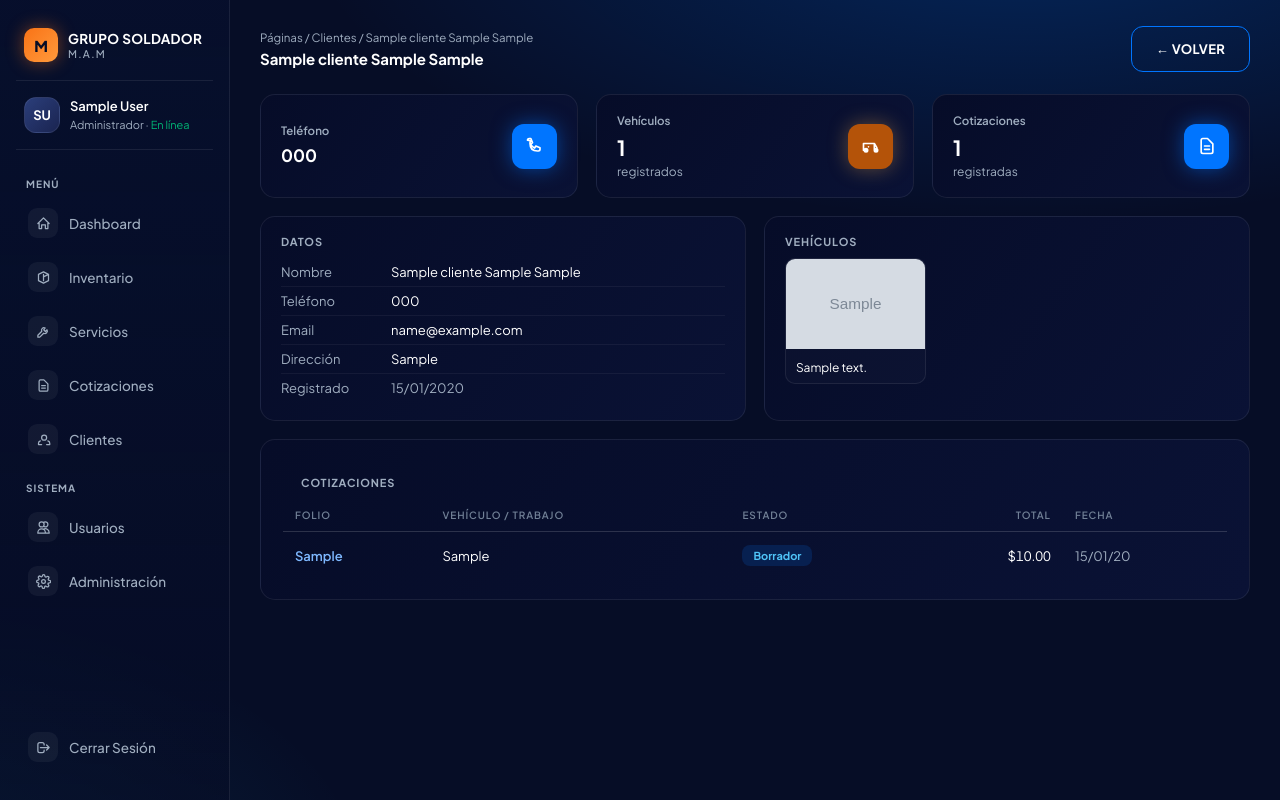
After one commit to alu222410833-pixel/grupo-soldador, a Django app: page /clientes/1/ in a window 1280 px wide. The commit adds this page. Run offline with Django 5.2, Linux system fonts and the light colour scheme; a user stored in the database is signed in; tables that the repository leaves empty hold one stand-in row (values such as "Sample post"); grey boxes marked "Sample" are stand-in pictures.

Commit message:
Clientes: ojo al detalle + botón WhatsApp (wa.me con lada +52)
Co-Authored-By: Devin AI <158243242+devin-ai-integration[bot]@users.noreply.github.com>

```diff
--- a/seed_demo.py
+++ b/seed_demo.py
@@ -25,8 +25,8 @@ if created:
     u.set_password("taller123")
     u.save()
 
-c1, _ = Cliente.objects.get_or_create(nombre="Juan Pérez García", defaults={"telefono": "555-0101"})
-c2, _ = Cliente.objects.get_or_create(nombre="María López Ruiz", defaults={"telefono": "555-0102"})
+c1, _ = Cliente.objects.get_or_create(nombre="Juan Pérez García", defaults={"telefono": "+52 81 8300 1111"})
+c2, _ = Cliente.objects.get_or_create(nombre="María López Ruiz", defaults={"telefono": "+52 81 8300 2222"})
 c3, _ = Cliente.objects.get_or_create(nombre="Carlos Méndez")
 
 # Categorías padre/hijo de ejemplo
--- a/taller/models.py
+++ b/taller/models.py
@@ -19,6 +19,14 @@ class Cliente(models.Model):
     @property
     def nombre_completo(self):
         return " ".join(p for p in (self.nombre, self.apellido_paterno, self.apellido_materno) if p)
+
+    @property
+    def telefono_wa(self):
+        """Número para wa.me — solo dígitos; agrega 52 si es número de 10."""
+        d = "".join(c for c in self.telefono if c.isdigit())
+        if len(d) == 10:
+            d = "52" + d
+        return d if len(d) == 12 and d.startswith("52") else ""
 
     def __str__(self):
         return self.nombre_completo
--- a/taller/urls.py
+++ b/taller/urls.py
@@ -15,6 +15,7 @@ urlpatterns = [
     path("cotizaciones/nueva/", views.cotizacion_nueva, name="cotizacion_nueva"),
     path("clientes/", views.clientes, name="clientes"),
     path("clientes/nuevo/", views.cliente_nuevo, name="cliente_nuevo"),
+    path("clientes/<int:pk>/", views.cliente_detalle, name="cliente_detalle"),
     path("usuarios/", views.usuarios, name="usuarios"),
     path("usuarios/nuevo/", views.usuario_nuevo, name="usuario_nuevo"),
     path("administracion/", views.administracion, name="administracion"),
--- a/taller/views.py
+++ b/taller/views.py
@@ -113,6 +113,16 @@ def usuarios(request):
     User = get_user_model()
     return render(request, "taller/usuarios.html", {
         "empleados": User.objects.order_by("username"),
+    })
+
+
+@login_required
+def cliente_detalle(request, pk):
+    c = get_object_or_404(Cliente.objects.prefetch_related("vehiculos", "cotizaciones"), pk=pk)
+    return render(request, "taller/cliente_detalle.html", {
+        "c": c,
+        "cotizaciones": c.cotizaciones.order_by("-creado_en")[:50],
+        "vehiculos": c.vehiculos.all(),
     })
 
 
--- a/templates/base.html
+++ b/templates/base.html
@@ -282,6 +282,8 @@
   .eye { display: inline-flex; align-items: center; justify-content: center; width: 30px; height: 30px; border-radius: 8px; color: var(--text-sec); }
   .eye svg { width: 17px; height: 17px; }
   .eye:hover { color: var(--blue); background: rgba(0,117,255,.12); }
+  .wa { display: inline-flex; align-items: center; justify-content: center; width: 30px; height: 30px; border-radius: 8px; color: #22C55E; }
+  .wa:hover { color: #4ADE80; background: rgba(34,197,94,.12); }
 
   /* ---------- Responsivo ---------- */
   .mobile-bar { display: none; }
--- /dev/null
+++ b/templates/taller/cliente_detalle.html
@@ -0,0 +1,79 @@
+{% extends "base.html" %}
+{% block title %}{{ c.nombre_completo }} — Grupo Soldador M.A.M{% endblock %}
+{% block content %}
+<div class="topbar">
+  <div>
+    <div class="crumb">Páginas / Clientes / {{ c.nombre_completo }}</div>
+    <h1>{{ c.nombre_completo }}</h1>
+  </div>
+  <div class="cta-row" style="margin:0">
+    {% if c.telefono_wa %}<a class="btn btn-primary" style="background:#22C55E" href="https://wa.me/{{ c.telefono_wa }}" target="_blank" rel="noopener"><svg fill="currentColor" viewBox="0 0 24 24" style="width:15px;height:15px"><path d="M12 2a10 10 0 00-8.6 15.1L2 22l5.1-1.3A10 10 0 1012 2zm5.2 14.1c-.2.6-1.2 1.1-1.7 1.2-.4.1-1 .1-1.6-.1-.4-.1-.9-.3-1.5-.6-2.6-1.1-4.3-3.8-4.4-4-.1-.2-1.1-1.4-1.1-2.7s.7-1.9 1-2.2c.2-.3.5-.3.7-.3h.5c.2 0 .4 0 .6.4l.9 2.1c.1.2.1.4 0 .6l-.4.6-.5.5c-.1.1-.3.3-.1.6.2.3.8 1.3 1.7 2.1 1.2 1 2.1 1.4 2.4 1.5.3.1.5.1.7-.1l1-1.2c.2-.3.4-.2.7-.1l2 1c.3.1.5.2.6.4 0 .1 0 .7-.2 1.3z"/></svg>WHATSAPP</a>{% endif %}
+    <a class="btn btn-outline" href="{% url 'clientes' %}">← VOLVER</a>
+  </div>
+</div>
+
+<div class="kpis" style="grid-template-columns:repeat(auto-fit,minmax(200px,1fr))">
+  <div class="kpi">
+    <div><div class="label">Teléfono</div><div class="value" style="font-size:17px">{{ c.telefono|default:"—" }}</div><div class="sub">{% if c.telefono_wa %}WhatsApp disponible{% endif %}</div></div>
+    <div class="kpi-icon"><svg fill="none" stroke="currentColor" stroke-width="2" viewBox="0 0 24 24"><path stroke-linecap="round" stroke-linejoin="round" d="M3 5a2 2 0 012-2h2l2 5-2.5 1.5a12 12 0 005 5L13 12l5 2v2a2 2 0 01-2 2h-1C8.6 18 6 15.4 6 9V8a2 2 0 012-2z"/></svg></div>
+  </div>
+  <div class="kpi">
+    <div><div class="label">Vehículos</div><div class="value">{{ vehiculos|length }}</div><div class="sub">registrados</div></div>
+    <div class="kpi-icon amber"><svg fill="none" stroke="currentColor" stroke-width="2" viewBox="0 0 24 24"><path stroke-linecap="round" stroke-linejoin="round" d="M8 17a2 2 0 11-4 0 2 2 0 014 0zm12 0a2 2 0 11-4 0 2 2 0 014 0zM3 9h13l3 5v3h-2M3 9v8h3m10-8v8m-7-4h.01"/></svg></div>
+  </div>
+  <div class="kpi">
+    <div><div class="label">Cotizaciones</div><div class="value">{{ cotizaciones|length }}</div><div class="sub">registradas</div></div>
+    <div class="kpi-icon"><svg fill="none" stroke="currentColor" stroke-width="2" viewBox="0 0 24 24"><path stroke-linecap="round" stroke-linejoin="round" d="M9 12h6m-6 4h6m2 5H7a2 2 0 01-2-2V5a2 2 0 012-2h5.6L19 9.4V19a2 2 0 01-2 2z"/></svg></div>
+  </div>
+</div>
+
+<div class="detail-grid" style="grid-template-columns:{% if vehiculos %}1fr 1fr{% else %}1fr{% endif %};margin-bottom:18px">
+  <div class="card" style="padding:18px 20px">
+    <div class="sec-h">DATOS</div>
+    <table class="kv">
+      <tr><td class="muted">Nombre</td><td>{{ c.nombre_completo }}</td></tr>
+      <tr><td class="muted">Teléfono</td><td>{{ c.telefono|default:"—" }}</td></tr>
+      <tr><td class="muted">Email</td><td>{{ c.email|default:"—" }}</td></tr>
+      <tr><td class="muted">Dirección</td><td>{{ c.direccion|default:"—" }}</td></tr>
+      <tr><td class="muted">Registrado</td><td class="muted">{{ c.creado_en|date:"d/m/Y" }}</td></tr>
+    </table>
+  </div>
+  {% if vehiculos %}
+  <div class="card" style="padding:18px 20px">
+    <div class="sec-h">VEHÍCULOS</div>
+    <div style="display:grid;grid-template-columns:repeat(auto-fill,minmax(130px,1fr));gap:10px">
+      {% for v in vehiculos %}
+      <div style="border:1px solid var(--border);border-radius:10px;overflow:hidden;background:rgba(255,255,255,.02)">
+        {% if v.imagen %}
+        <img src="{{ v.imagen.url }}" alt="{{ v.descripcion }}" style="width:100%;height:90px;object-fit:cover">
+        {% else %}
+        <div style="height:90px;display:flex;align-items:center;justify-content:center;color:var(--text-sec)"><svg fill="none" stroke="currentColor" stroke-width="1.5" viewBox="0 0 24 24" style="width:32px;height:32px"><path stroke-linecap="round" stroke-linejoin="round" d="M8 17a2 2 0 11-4 0 2 2 0 014 0zm12 0a2 2 0 11-4 0 2 2 0 014 0zM3 9h13l3 5v3h-2M3 9v8h3m10-8v8m-7-4h.01"/></svg></div>
+        {% endif %}
+        <div style="padding:8px 10px;font-size:12px">{{ v.descripcion|default:"—" }}</div>
+      </div>
+      {% endfor %}
+    </div>
+  </div>
+  {% endif %}
+</div>
+
+<div class="card">
+  <div class="sec-h" style="padding:16px 18px 0">COTIZACIONES</div>
+  <table>
+    <thead><tr><th>Folio</th><th>Vehículo / trabajo</th><th>Estado</th><th class="num">Total</th><th>Fecha</th></tr></thead>
+    <tbody>
+      {% for cot in cotizaciones %}
+      <tr>
+        <td class="folio">{{ cot.folio }}</td>
+        <td>{{ cot.vehiculo|default:"—" }}</td>
+        <td><span class="badge {% if cot.estado == 'APROBADA' %}b-ok{% elif cot.estado == 'RECHAZADA' %}b-bad{% elif cot.estado == 'PENDIENTE' %}b-warn{% else %}b-info{% endif %}">{{ cot.get_estado_display }}</span></td>
+        <td class="num">${{ cot.total|floatformat:2 }}</td>
+        <td class="muted">{{ cot.creado_en|date:"d/m/y" }}</td>
+      </tr>
+      {% empty %}
+      <tr><td colspan="5" class="empty">Sin cotizaciones todavía.</td></tr>
+      {% endfor %}
+    </tbody>
+  </table>
+</div>
+{% endblock %}
--- a/templates/taller/clientes.html
+++ b/templates/taller/clientes.html
@@ -20,11 +20,12 @@
 <div class="card">
   <table>
     <thead>
-      <tr><th>Cliente</th><th>Teléfono</th><th>Email</th><th class="num">Vehículos</th><th class="num">Cotizaciones</th><th>Registrado</th></tr>
+      <tr><th></th><th>Cliente</th><th>Teléfono</th><th>Email</th><th class="num">Vehículos</th><th class="num">Cotizaciones</th><th>Registrado</th></tr>
     </thead>
     <tbody>
       {% for c in clientes %}
       <tr>
+        <td style="white-space:nowrap"><a class="eye" href="{% url 'cliente_detalle' c.pk %}" title="Ver detalle"><svg fill="none" stroke="currentColor" stroke-width="2" viewBox="0 0 24 24"><path stroke-linecap="round" stroke-linejoin="round" d="M2 12s3.5-7 10-7 10 7 10 7-3.5 7-10 7-10-7-10-7z"/><circle cx="12" cy="12" r="3"/></svg></a>{% if c.telefono_wa %}<a class="wa" href="https://wa.me/{{ c.telefono_wa }}" target="_blank" rel="noopener" title="WhatsApp"><svg fill="currentColor" viewBox="0 0 24 24" style="width:16px;height:16px"><path d="M12 2a10 10 0 00-8.6 15.1L2 22l5.1-1.3A10 10 0 1012 2zm5.2 14.1c-.2.6-1.2 1.1-1.7 1.2-.4.1-1 .1-1.6-.1-.4-.1-.9-.3-1.5-.6-2.6-1.1-4.3-3.8-4.4-4-.1-.2-1.1-1.4-1.1-2.7s.7-1.9 1-2.2c.2-.3.5-.3.7-.3h.5c.2 0 .4 0 .6.4l.9 2.1c.1.2.1.4 0 .6l-.4.6-.5.5c-.1.1-.3.3-.1.6.2.3.8 1.3 1.7 2.1 1.2 1 2.1 1.4 2.4 1.5.3.1.5.1.7-.1l1-1.2c.2-.3.4-.2.7-.1l2 1c.3.1.5.2.6.4 0 .1 0 .7-.2 1.3z"/></svg></a>{% endif %}</td>
         <td><strong>{{ c.nombre_completo }}</strong></td>
         <td class="muted">{{ c.telefono|default:"—" }}</td>
         <td class="muted">{{ c.email|default:"—" }}</td>
@@ -33,7 +34,7 @@
         <td class="muted">{{ c.creado_en|date:"d/m/Y" }}</td>
       </tr>
       {% empty %}
-      <tr><td colspan="6" class="empty">{% if buscar %}Sin resultados para "{{ buscar }}".{% else %}Aún no hay clientes. Registra el primero con el botón de arriba.{% endif %}</td></tr>
+      <tr><td colspan="7" class="empty">{% if buscar %}Sin resultados para "{{ buscar }}".{% else %}Aún no hay clientes. Registra el primero con el botón de arriba.{% endif %}</td></tr>
       {% endfor %}
     </tbody>
   </table>
```
